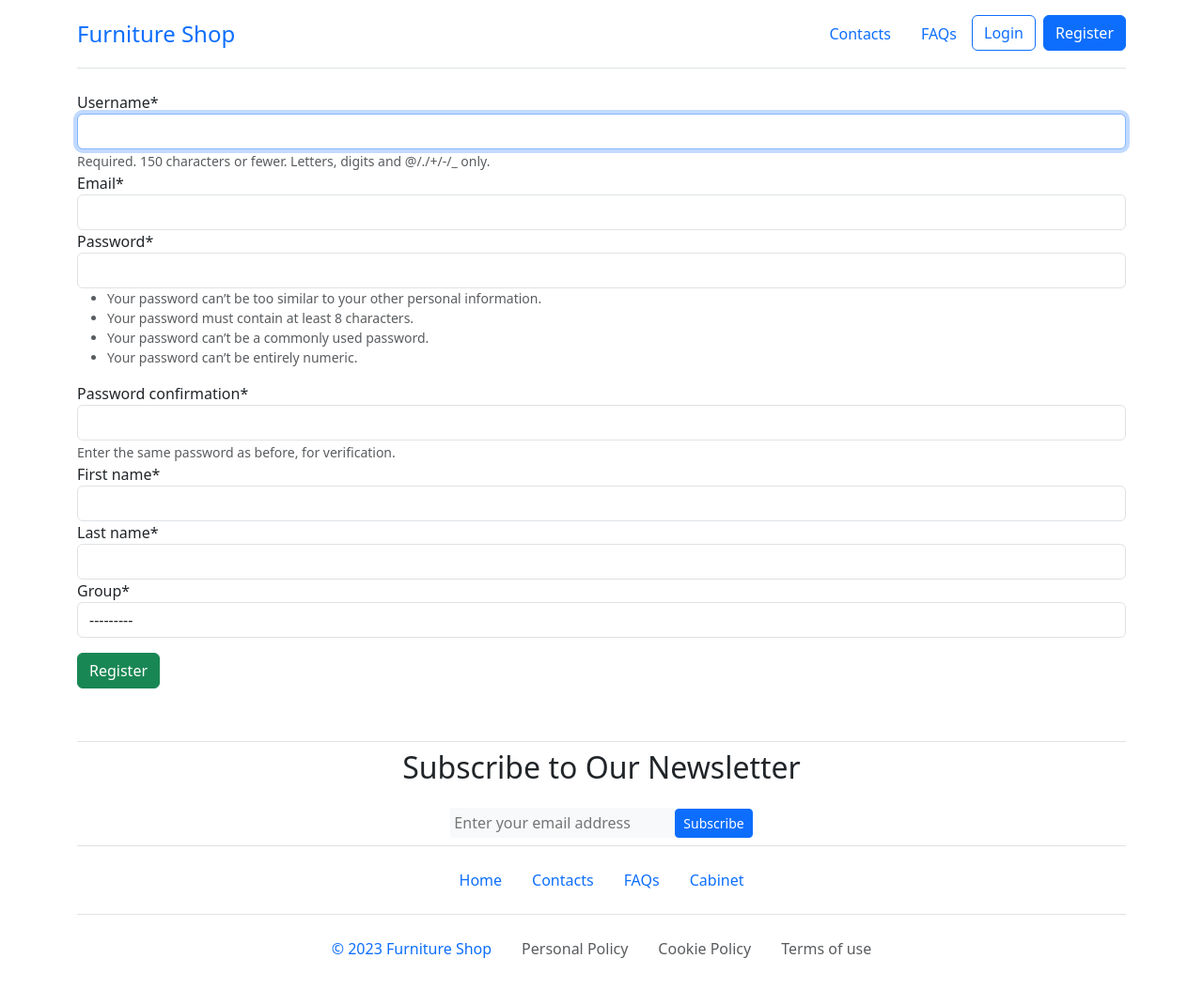
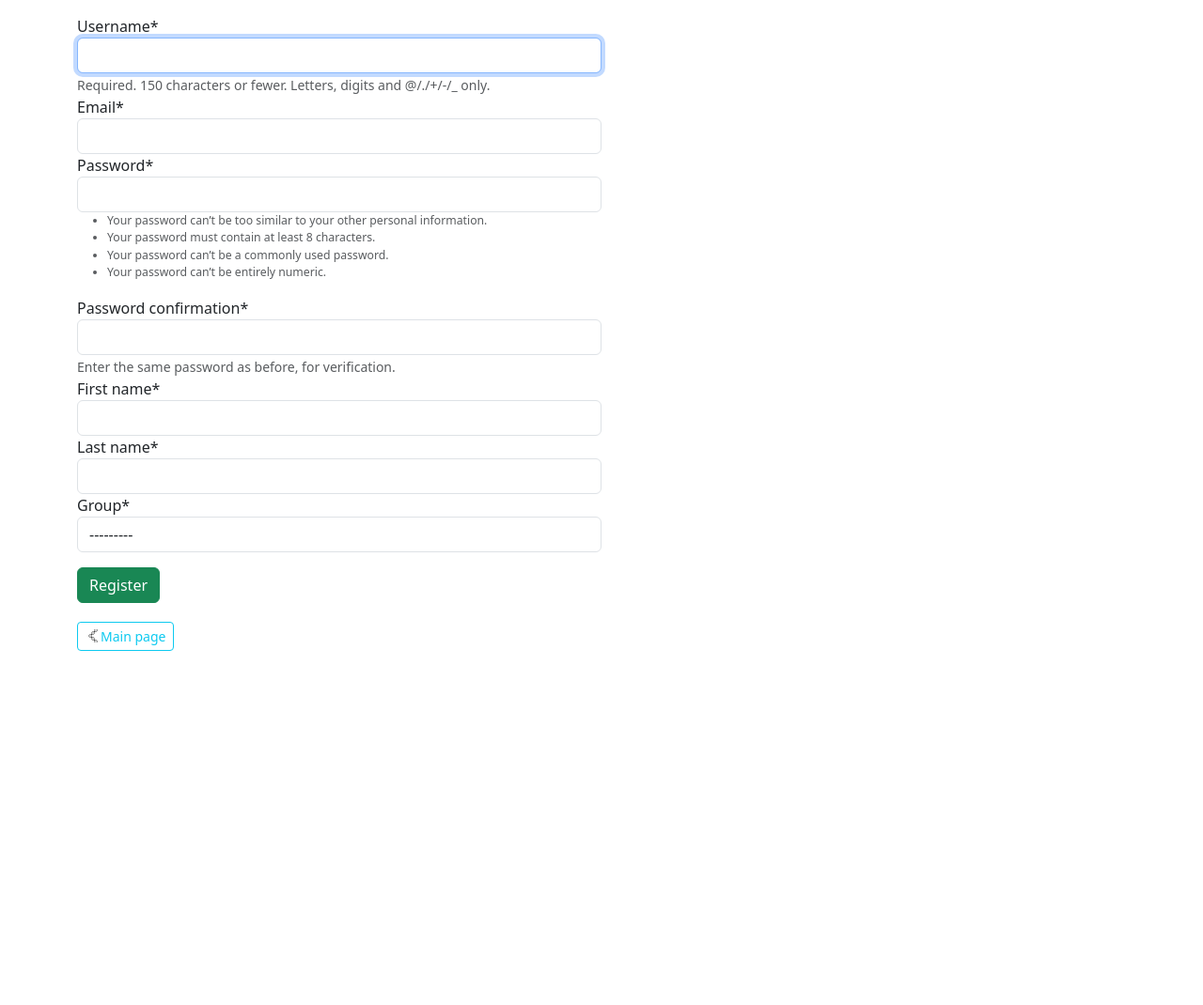
Before and after one commit to AntiViruS90/DjangoFurnitureShop, a Django app: page /register/ in a window 1280 px wide. Shown: the whole page at 94% size. After the commit the page ends 693 px from the top, so only its background shows below. Run offline with Django 4.2, Linux system fonts and the light colour scheme; some libraries are stand-ins or nearby versions.

Commit message:
some front login.html & register.html

```diff
--- a/index/static/css/style.css
+++ b/index/static/css/style.css
@@ -13,15 +13,16 @@
         width: 100%;
     }
 }
-/*#image_404 {*/
-/*    border: 0;*/
-/*    outline: none;*/
-/*    position: absolute;*/
-/*    top: 50%;*/
-/*    left: 50%;*/
-/*    transform: translate(-50%, -50%);*/
-/*}*/
+
 .form-signin {
   max-width: 440px;
   padding: 1rem;
 }
+/*#hint_id_username {*/
+/*    font-size: .875em;*/
+/*}*/
+#hint_id_username,
+#hint_id_password1 ul li,
+#hint_id_password2 {
+    font-size: .875em;
+}
--- a/index/templates/index/base.html
+++ b/index/templates/index/base.html
@@ -33,12 +33,12 @@
                     {% if user.is_authenticated %}
                         {% if request.user|group_tag:"Customer"  %}
                         <div class="d-flex flex-row">
-                            <li class="nav-item"><a class="btn btn-outline-primary me-2" href="/cart">Cart</a></li>
+                            <li class="nav-item"><a class="btn btn-outline-primary me-2" href="{% url 'cart' %}">Cart</a></li>
                         {% endif %}
-                            <li class="nav-item"><a class="btn btn-outline-danger me-2" href="/logout/">Log out</a></li>
+                            <li class="nav-item"><a class="btn btn-outline-danger me-2" href="{% url 'logout' %}">Log out</a></li>
                     {% else %}
-                            <li class="nav-item"><a class="btn btn-outline-primary me-2" href="/login/">Login</a></li>
-                            <li class="nav-item"><a class="btn btn-primary" href="/register/">Register</a></li>
+                            <li class="nav-item"><a class="btn btn-outline-primary me-2" href="{% url 'login' %}">Login</a></li>
+                            <li class="nav-item"><a class="btn btn-primary" href="{% url 'register' %}">Register</a></li>
                         </div>
                     {% endif %}
                 </ul>
--- a/register/templates/register/register.html
+++ b/register/templates/register/register.html
@@ -1,14 +1,42 @@
-{% extends "index/base.html" %}
+{% load crispy_forms_tags %}
 {% load crispy_forms_filters %}
-{% load crispy_forms_tags %}
+{% load static %}
 
-{% block title %}Create an account{% endblock %}
+<!doctype html>
+<html lang="en">
+<head>
+    <link rel="icon" type="image/x-icon" href="{% static 'image/favicon.png' %}">
+        <meta charset="utf-8">
+        <meta name="viewport" content="width=device-width, initial-scale=1, shrink-to-fit=no">
 
+        <link rel="stylesheet" href="{% static 'css/bootstrap.css' %}">
+        <link rel="stylesheet" href="{% static 'css/bootstrap.min.css' %}">
+        <link rel="stylesheet" href="{% static 'css/bootstrap.min.css.map' %}">
+        <link rel="stylesheet" href="{% static 'css/style.css' %}">
+        <script src="https://ajax.googleapis.com/ajax/libs/jquery/1.7.1/jquery.min.js" type="text/javascript"></script>
 
-{% block content %}
-    <form method="POST" class="form-group">
-        {% csrf_token %}
-        {{form|crispy}}
-        <button type="submit" class="btn btn-success btn-md my-3">Register</button>
-    </form>
-{% endblock %}
+    <title>Login Here</title>
+</head>
+    <body>
+        <div class="container mt-3">
+            <div class="col-lg-6 col-md-8 col-sm-12">
+                <form method="POST" class="form-group">
+                    {% csrf_token %}
+                    {{form|crispy}}
+                    <button type="submit" class="btn btn-success btn-md my-3">Register</button>
+                </form>
+                <a class="btn btn-outline-info mt-1 mb-2 btn-sm" href="/">
+                    <img src="{% static 'image/chevron-left.png' %}" alt="Main page" width="16px" style="margin-top: -3px">Main page
+                </a>
+            </div>
+        </div>
+
+    <script src="{% static 'js/js.js' %}"></script>
+    <script src="https://code.jquery.com/jquery-3.6.0.min.js"></script>
+    <script src="https://code.jquery.com/jquery-3.7.1.slim.min.js"></script>
+    <script src="https://cdn.jsdelivr.net/npm/popper.js@1.16.0/dist/umd/popper.min.js"></script>
+    <script src="https://cdn.jsdelivr.net/npm/bootstrap@5.3.2/dist/js/bootstrap.bundle.min.js"
+              integrity="sha384-C6RzsynM9kWDrMNeT87bh95OGNyZPhcTNXj1NW7RuBCsyN/o0jlpcV8Qyq46cDfL"
+              crossorigin="anonymous"></script>
+    </body>
+</html>
--- a/requirements.txt
+++ b/requirements.txt
@@ -5,7 +5,7 @@ attrs~=23.1.0
 pytz~=2021.1
 Babel~=2.13.1
 setuptools~=68.2.2
-Django~=5.0.2
+Django~=4.2.10
 asgiref~=3.7.2
 sqlparse~=0.4.1
 psycopg~=3.1.12
```
Also changed, not shown: register/templates/registration/login.html (+21 -13 lines), db.sqlite3.
